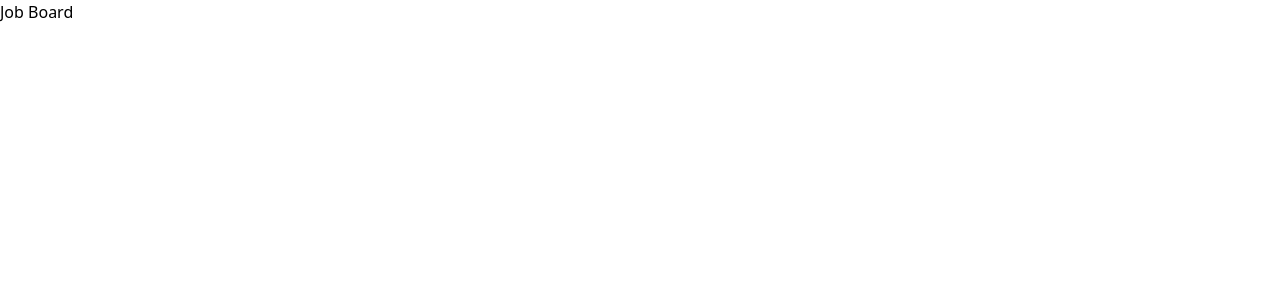
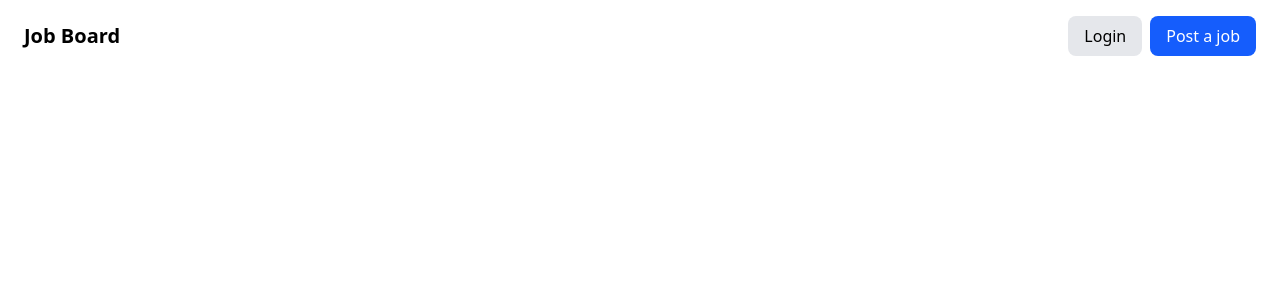
Before and after one commit to MSCPerera/Job-Board-App, a Next.js app in the folder job-board-app/: page / in a window 1280 px wide. Shown: the top 300 px of the page. Built offline with nearby package versions, Linux system fonts and the light colour scheme.

Commit message:
Create page layout

```diff
--- a/job-board-app/src/app/layout.tsx
+++ b/job-board-app/src/app/layout.tsx
@@ -1,7 +1,7 @@
 import type { Metadata } from "next";
 import { Geist, Geist_Mono } from "next/font/google";
 import "./globals.css";
-import Link from "next/link";
+import Header from "../app/Components/Header";
 
 const geistSans = Geist({
   variable: "--font-geist-sans",
@@ -25,11 +25,11 @@ export default function RootLayout({
 }>) {
   return (
     <html lang="en">
-      <body
-        className={`${geistSans.variable} ${geistMono.variable} antialiased`}
-      >
-        <Link href="/">Job Board</Link>
-        {children}
+      <body className={`${geistSans.variable} ${geistMono.variable} antialiased`}>
+        <main className="py-4 px-6 container mx-auto">
+          <Header />
+          {children}
+        </main>
       </body>
     </html>
   );
--- a/job-board-app/src/app/page.tsx
+++ b/job-board-app/src/app/page.tsx
@@ -1,7 +1,9 @@
+import Hero from "./Components/Hero";
+
 export default function Home() {
   return (
     <div>
-
+      <Hero />
     </div>
   );
 }
```
